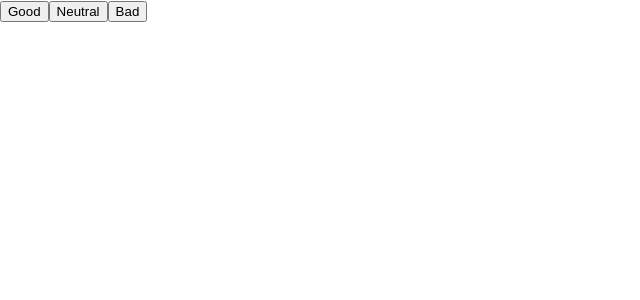
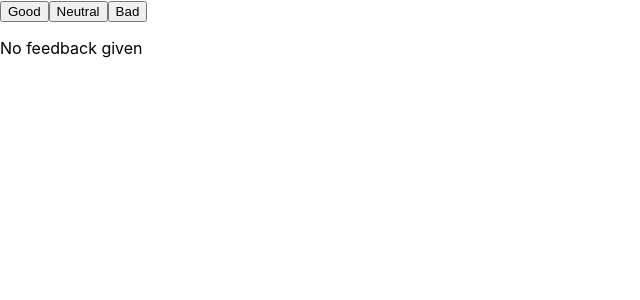
Before and after one commit to T-Dmutro/goit-react-hw-02-feedback, a React (Create React App) app: page / in a window 1280 px wide. Shown: the top 300 px of the page, without its empty margins (0-640 px from the left). Built offline with nearby package versions, Linux system fonts and the light colour scheme.

Commit message:
add coment

```diff
--- a/src/components/feedback.jsx
+++ b/src/components/feedback.jsx
@@ -60,6 +60,7 @@ class Counter extends React.Component {
           onNeutral={this.state.neutral}
           onBad={this.state.bad}
         />)}
+        {!this.state.visible && <p>No feedback given</p>}
       </div>
     );
   }
```
